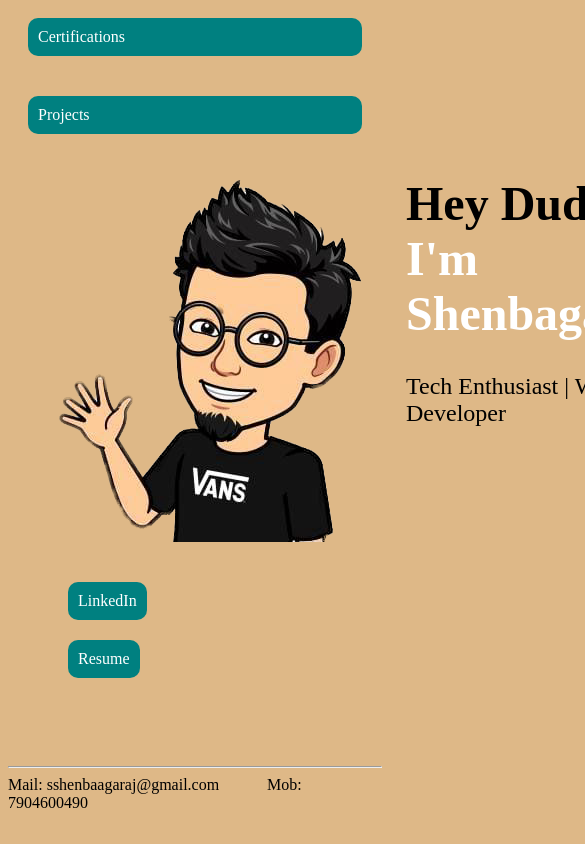
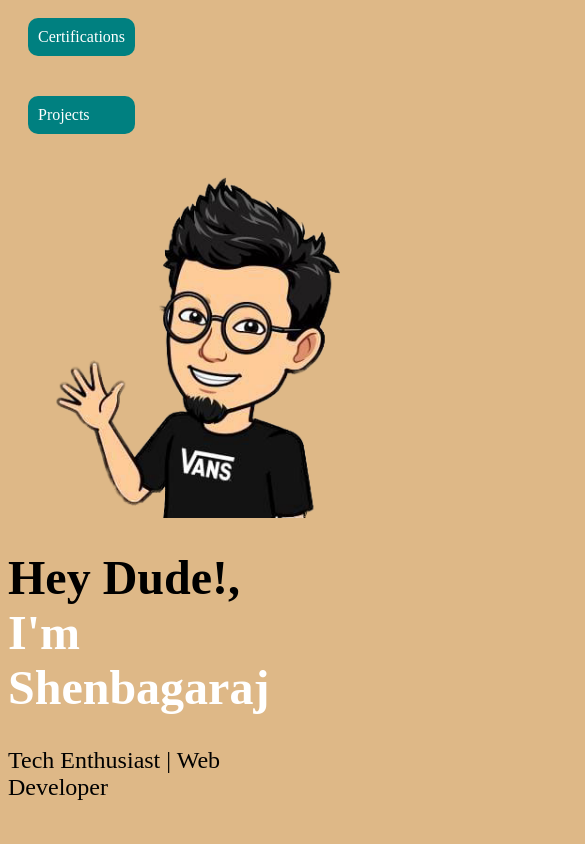
Before and after one commit to shenbagaraaj/shenbagaraaj.github.io.portfolio, a plain HTML site: page index.html in a window 390 px wide. Shown: the top 844 px of the page, 585 px wide, since content can reach past the window. Drawn offline with Linux system fonts and the light colour scheme.

Commit message:
Update media queries

```diff
--- a/index.html
+++ b/index.html
@@ -65,8 +65,19 @@
             }
 
 
-            @media(max-width:600px){
+            @media only screen and (max-width:600px){
+                body {
+                  font-size: 16px; /* Example mobile font size */
+                }
+                img{
+                  width: 100%; /* Example to make images scale to screen width */
+                }
                 .flex-container{
+                    display: inline-flex;
+                    flex-direction: column;
+                }
+                .container{
+                    display:flex;
                     flex-direction: column;
                 }
                 h1{
```
